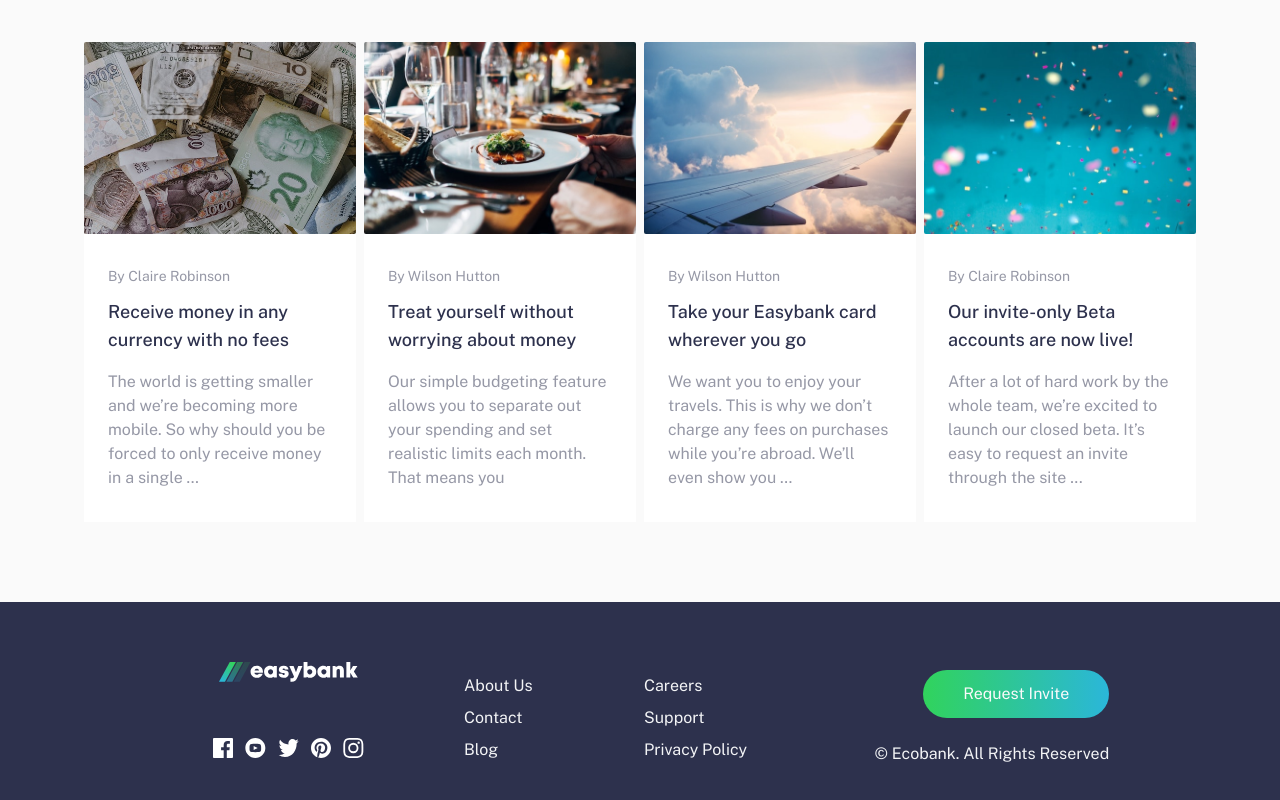
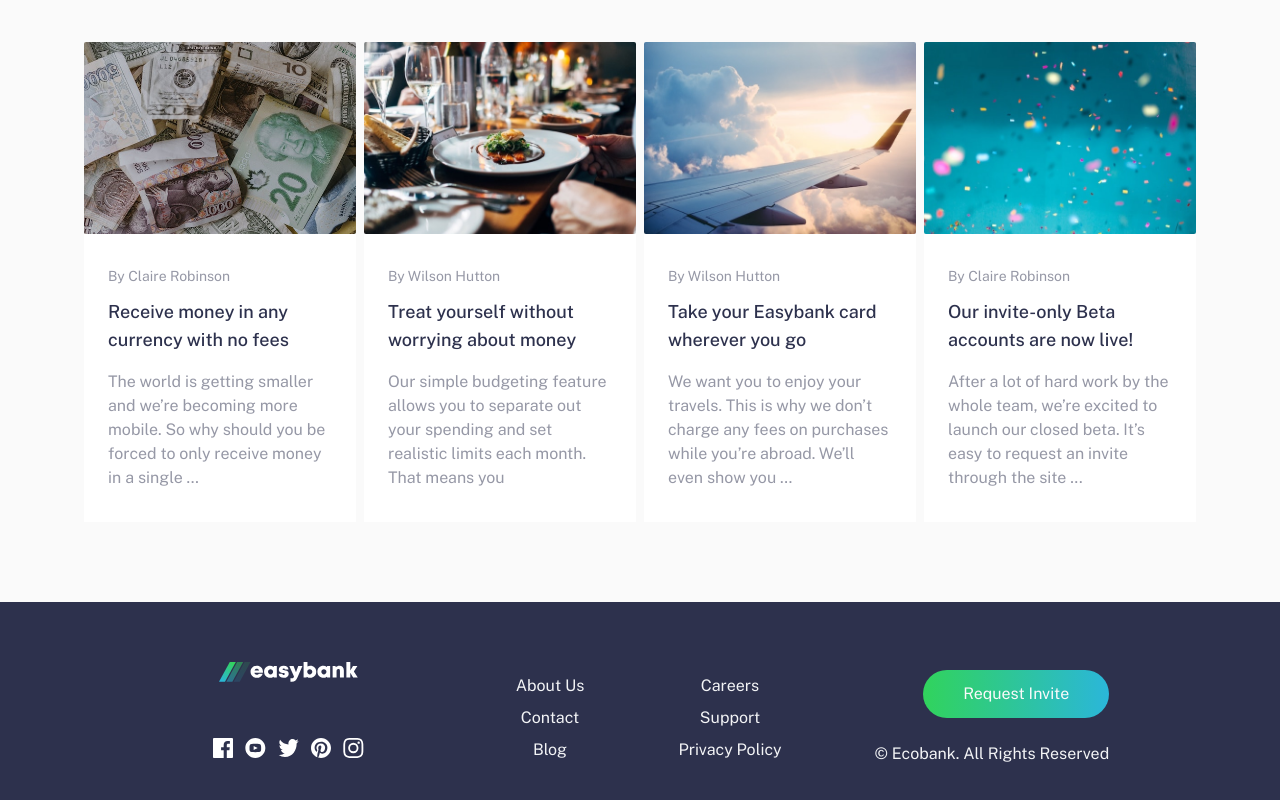
Before and after one commit to Victor-430/EasyBank, a React (Vite) app: page /blog in a window 1280 px wide. Shown: the part 202-1002 px from the top of the page. Built offline with nearby package versions, Linux system fonts and the light colour scheme.

Commit message:
scroll animation on footer -added scroll animation to the footer when a linked is clicked -added animation to the footer

```diff
--- a/src/Pages/Home.tsx
+++ b/src/Pages/Home.tsx
@@ -5,7 +5,7 @@ import { Hero } from "../components/Hero";
 
 export const Home = () => {
   return (
-    <div className="overflow-x-hidden font-sans">
+    <div className=" font-sans">
       <Hero />
       <Features />
       <Articles />
--- a/src/components/Footer.tsx
+++ b/src/components/Footer.tsx
@@ -1,83 +1,165 @@
+import { motion } from "framer-motion";
+import { useNavigate } from "react-router-dom";
 import youtube from "../assets/images/icon-youtube.svg";
 import instagram from "../assets/images/icon-instagram.svg";
 import pinterest from "../assets/images/icon-pinterest.svg";
 import twitter from "../assets/images/icon-twitter.svg";
 import facebook from "../assets/images/icon-facebook.svg";
 import footerLogo from "../assets/images/footerLogo.svg";
+import { RequestInvite } from "./RequestInvite";
 
-import { RequestInvite } from "./RequestInvite";
-import { Link } from "react-router-dom";
+interface SocialIcon {
+  src: string;
+  alt: string;
+}
 
-export const Footer = () => {
+interface NavigationLink {
+  path: string;
+  label: string;
+}
+
+export const Footer: React.FC = () => {
+  const navigate = useNavigate();
+
+  const handleNavigation = (path: string): void => {
+    navigate(path);
+
+    setTimeout(() => {
+      window.scrollTo({
+        top: 0,
+        behavior: "smooth",
+      });
+    }, 100);
+  };
+
+  const linkVariants = {
+    hover: {
+      scale: 1.05,
+      color: "#31d35c",
+      transition: {
+        duration: 0.2,
+        ease: "easeInOut",
+      },
+    },
+    tap: {
+      scale: 0.95,
+      transition: {
+        duration: 0.1,
+      },
+    },
+  };
+
+  const socialIconVariants = {
+    hover: {
+      scale: 1.2,
+      rotate: 5,
+      transition: {
+        duration: 0.3,
+        ease: "easeInOut",
+      },
+    },
+    tap: {
+      scale: 0.9,
+      rotate: -5,
+      transition: {
+        duration: 0.1,
+      },
+    },
+  };
+
   return (
-    <footer
-      id="#footer"
-      className="grid grid-cols-1  bg-DarkBlue pt-10 pb-14 lg:py-8  text-LightGrayBlue items-center space-y-4 px-8 lg:px-[7rem] md:grid-cols-3 lg:justify-between"
+    <motion.footer
+      id="footer"
+      className="grid grid-cols-1 bg-DarkBlue pt-10 pb-14 lg:py-8 text-LightGrayBlue items-center space-y-4 px-8 lg:px-[7rem] md:grid-cols-3 lg:justify-between"
+      initial={{ opacity: 0, y: 50 }}
+      whileInView={{ opacity: 1, y: 0 }}
+      transition={{ duration: 0.6, ease: "easeOut" }}
+      viewport={{ once: true }}
     >
-      <div className="flex  items-center lg:gap-14 flex-col gap-10 ">
-        <span>
+      <div className="flex items-center lg:gap-14 flex-col gap-10">
+        <motion.span
+          whileHover={{ scale: 1.05 }}
+          whileTap={{ scale: 0.95 }}
+          transition={{ duration: 0.2 }}
+        >
           <img alt="logo" src={footerLogo} />
-        </span>
+        </motion.span>
         <div className="flex gap-2 md:gap-3">
-          <img
-            loading="lazy"
-            src={facebook}
-            alt="facebook"
-            className="hover:textLimeGreen"
-          />
-          <img
-            loading="lazy"
-            src={youtube}
-            alt="youtube"
-            className="hover:text-LimeGreen"
-          />
-          <img
-            loading="lazy"
-            src={twitter}
-            alt="twitter"
-            className="hover:text-LimeGreen"
-          />
-          <img
-            loading="lazy"
-            src={pinterest}
-            alt="pinterest"
-            className="hover:textLimeGreen"
-          />
-          <img
-            loading="lazy"
-            src={instagram}
-            alt="instagram"
-            className="hover:textLimeGreen"
-          />
-        </div>
-      </div>
-      <div className="py-6 ">
-        <div className="grid grid-cols-1 text-center md:text-left md:grid-cols-2 gap-2">
-          <Link to={"/about"} className="cursor-pointer hover:text-green-600">
-            About Us
-          </Link>
-          <Link to={"/careers"} className="cursor-pointer hover:text-green-600">
-            Careers
-          </Link>
-          <Link to={"/contact"} className="cursor-pointer hover:text-green-600">
-            Contact
-          </Link>
-          <Link to={"/support"} className="cursor-pointer hover:text-green-600">
-            Support
-          </Link>
-          <Link to={"/blog"} className="cursor-pointer hover:text-green-600">
-            Blog
-          </Link>
-          <Link to={"/privacy"} className="cursor-pointer hover:text-green-600">
-            Privacy Policy
-          </Link>
+          {(
+            [
+              { src: facebook, alt: "facebook" },
+              { src: youtube, alt: "youtube" },
+              { src: twitter, alt: "twitter" },
+              { src: pinterest, alt: "pinterest" },
+              { src: instagram, alt: "instagram" },
+            ] as SocialIcon[]
+          ).map((icon: SocialIcon, index: number) => (
+            <motion.img
+              key={icon.alt}
+              loading="lazy"
+              src={icon.src}
+              alt={icon.alt}
+              className="cursor-pointer"
+              variants={socialIconVariants}
+              whileHover="hover"
+              whileTap="tap"
+              initial={{ opacity: 0, y: 20 }}
+              whileInView={{ opacity: 1, y: 0 }}
+              transition={{
+                delay: index * 0.1,
+                duration: 0.4,
+                ease: "easeOut",
+              }}
+              viewport={{ once: true }}
+            />
+          ))}
         </div>
       </div>
 
-      <div className="space-y-6 mx-auto md:justify-items-end">
+      <div className="py-6">
+        <div className="grid grid-cols-1 justify-items-center md:text-left md:grid-cols-2 gap-2">
+          {(
+            [
+              { path: "/about", label: "About Us" },
+              { path: "/careers", label: "Careers" },
+              { path: "/contact", label: "Contact" },
+              { path: "/support", label: "Support" },
+              { path: "/blog", label: "Blog" },
+              { path: "/privacy", label: "Privacy Policy" },
+            ] as NavigationLink[]
+          ).map((link: NavigationLink, index: number) => (
+            <motion.button
+              key={link.path}
+              className="cursor-pointer text-left"
+              variants={linkVariants}
+              whileHover="hover"
+              whileTap="tap"
+              onClick={() => handleNavigation(link.path)}
+              initial={{ opacity: 0, x: -20 }}
+              whileInView={{ opacity: 1, x: 0 }}
+              transition={{
+                delay: index * 0.1,
+                duration: 0.4,
+                ease: "easeOut",
+              }}
+              viewport={{ once: true }}
+            >
+              {link.label}
+            </motion.button>
+          ))}
+        </div>
+      </div>
+
+      <motion.div
+        className="space-y-6 mx-auto md:justify-items-end"
+        initial={{ opacity: 0, y: 30 }}
+        whileInView={{ opacity: 1, y: 0 }}
+        transition={{ delay: 0.3, duration: 0.6, ease: "easeOut" }}
+        viewport={{ once: true }}
+      >
         <RequestInvite hidden="flex" />
-        <p className="capitalize"> © Ecobank. All rights reserved</p>
-      </div>
-    </footer>
+        <p className="capitalize">© Ecobank. All rights reserved</p>
+      </motion.div>
+    </motion.footer>
   );
 };
--- a/src/components/Hero.tsx
+++ b/src/components/Hero.tsx
@@ -8,7 +8,7 @@ export const Hero = () => {
   return (
     <header
       id="#hero"
-      className="relative bg-LightGray flex-grow-0 flex-col-reverse flex gap-y-0  xl:flex-row xl:pl-[6rem]"
+      className="relative xl:overflow-x-hidden bg-LightGray flex-grow-0 flex-col-reverse flex gap-y-0  xl:flex-row xl:pl-[6rem]"
     >
       {/* left Content */}
       <div className="text-center w-full h-fit md:mx-auto lg:w-2/3 xl:w-[60%] pb-[7rem]  md:text-center xl:text-left px-8  space-y-6  ">
```
